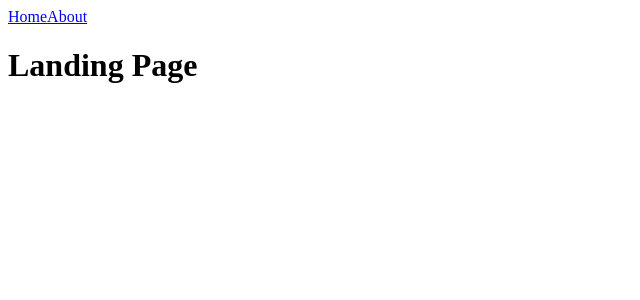
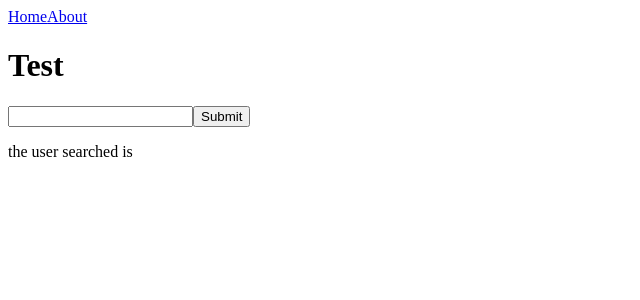
Before and after one commit to TristanThorburn/gitHubSearch, a Vue app: page / in a window 1280 px wide. Shown: the top 300 px of the page, without its empty margins (0-640 px from the left). Built offline with nearby package versions, Linux system fonts and the light colour scheme.

Commit message:
Api returning dynamic data

```diff
--- a/package.json
+++ b/package.json
@@ -9,6 +9,7 @@
     "lint": "eslint . --ext .vue,.js,.jsx,.cjs,.mjs --fix --ignore-path .gitignore"
   },
   "dependencies": {
+    "axios": "^1.2.1",
     "vue": "^3.2.45",
     "vue-router": "^4.1.6"
   },
--- a/src/views/HomeView.vue
+++ b/src/views/HomeView.vue
@@ -1,5 +1,24 @@
+<script setup>
+  import axios from 'axios';
+  import { ref } from 'vue';
+
+  const user = ref('');
+
+  const fetchData = () => {
+    console.log(user.value)
+    axios
+      .get(`https://api.github.com/users/${user.value}`)
+      .then(response => console.log(response))
+  }
+
+</script>
+
 <template>
   <main>
-    <h1>Landing Page</h1>
+    <h1>Test</h1>
+
+    <input type="text" v-model="user"/>
+    <button type="submit" @click="fetchData">Submit</button>
+    <p>the user searched is {{ user }}</p>
   </main>
 </template>
```
Also changed, not shown: 1 other file (tests, documents, lock files or other folders).
